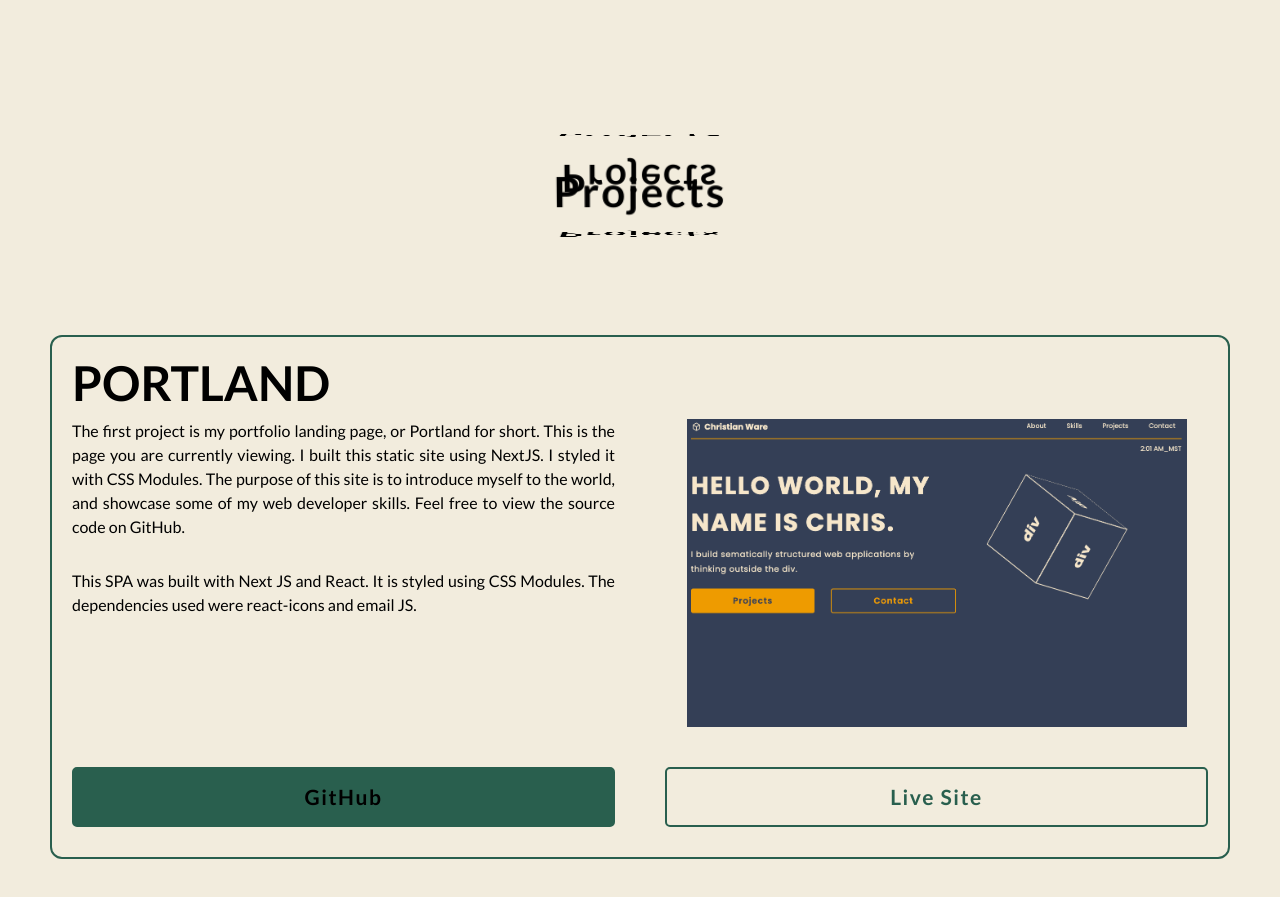
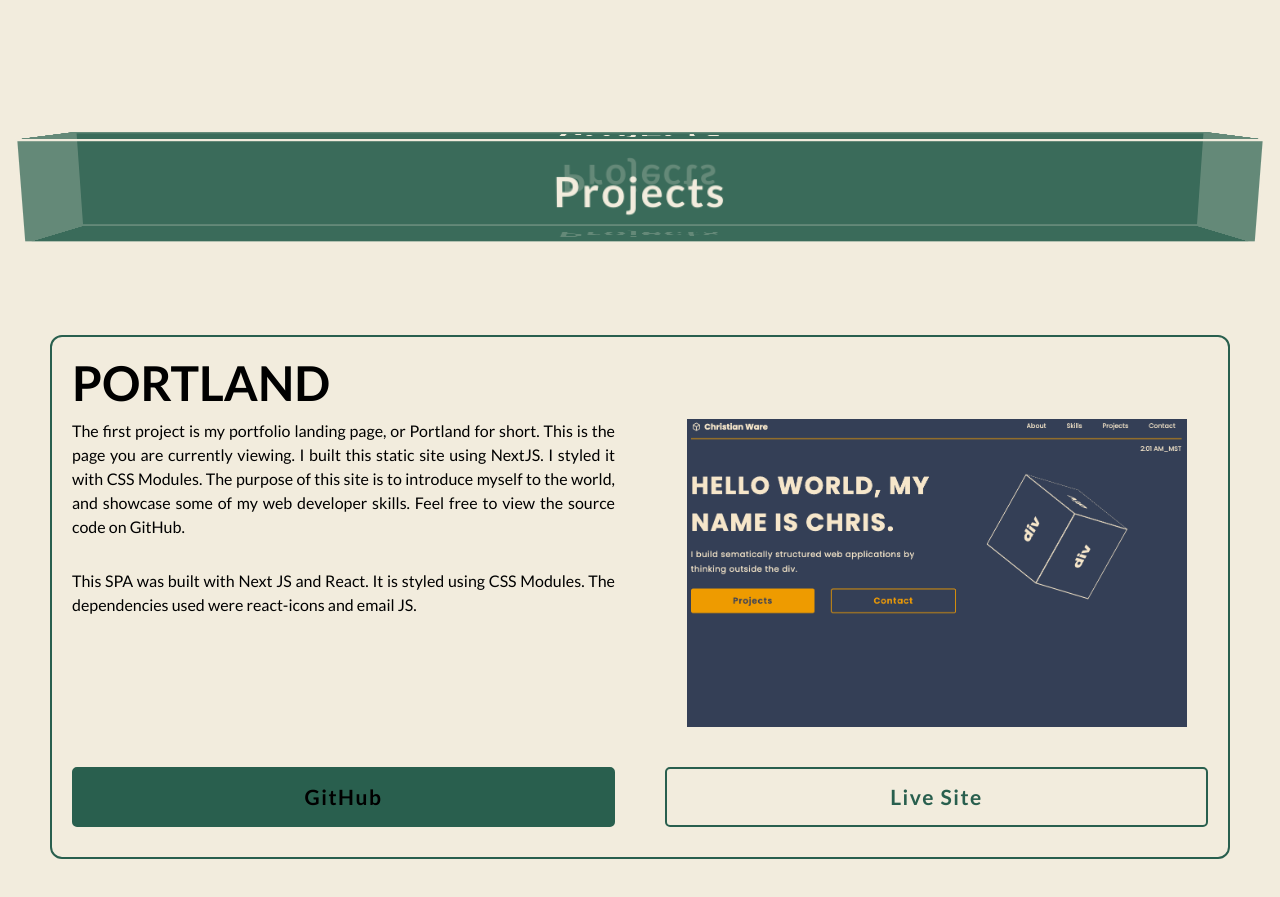
Before and after one commit to ChristianWare/Portland, a Next.js app: page / in a window 1280 px wide. Shown: the part 3080-3977 px from the top of the page. Built offline with nearby package versions, Linux system fonts and the light colour scheme.

Commit message:
Projects Cube Color Update

```diff
--- a/styles/ProjectsCube.module.css
+++ b/styles/ProjectsCube.module.css
@@ -49,34 +49,34 @@
     display: flex;
     justify-content: center;
     align-items: center;
-    color: var(--light);
-    background: var(--dark);
+    color: var(--accent4);
+    background: rgba(41, 95, 78, 0.7);
     font-size: 4rem;
     font-weight: 700;
     letter-spacing: 2px;
     transition: 0.5s;
-    border: 2px solid var(--light);
+    border: 2px solid var(--accent4);
     user-select: none;
 }
 
 .container a span:hover:nth-child(1) {
     color: #fff;
-    background: var(--accent5);
+    background: rgba(109, 177, 147, 0.7);
 }
 
 .container a span:hover:nth-child(2) {
     color: #fff;
-    background: var(--accent2);
+    background: rgba(109, 177, 147, 0.7);
 }
 
 .container a span:hover:nth-child(3) {
     color: #fff;
-    background: var(--accent6);
+    background: rgba(109, 177, 147, 0.7);
 }
 
 .container a span:hover:nth-child(4) {
     color: #fff;
-    background: var(--accent4);
+    background: rgba(109, 177, 147, 0.7);
 }
 
 .container a span:nth-child(1) {
```
